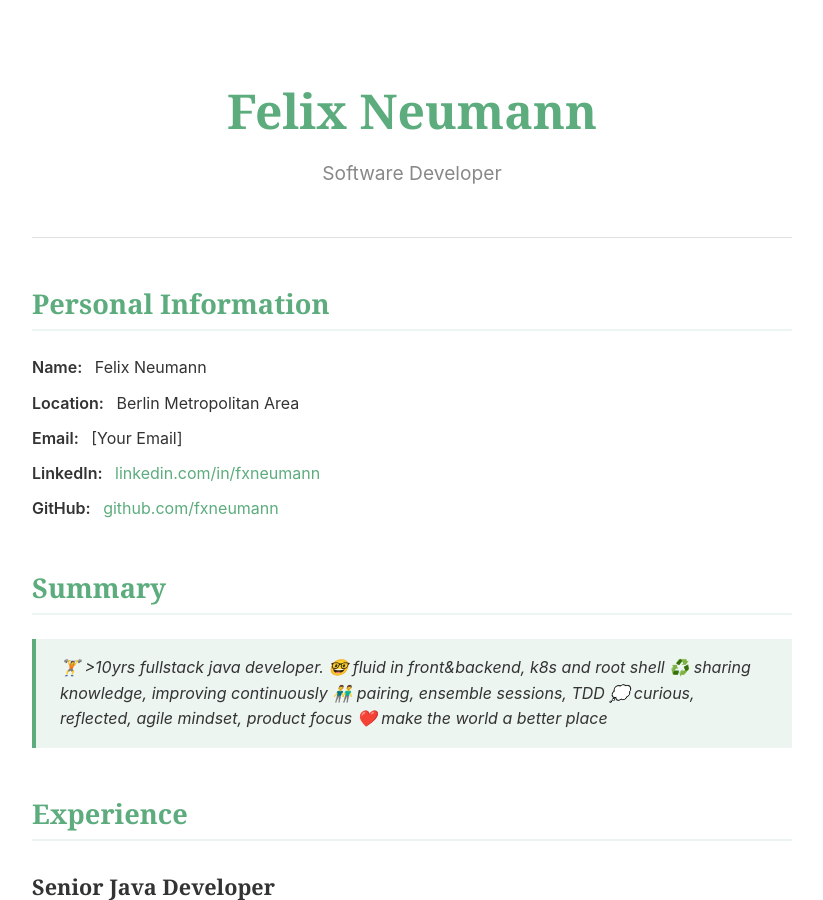
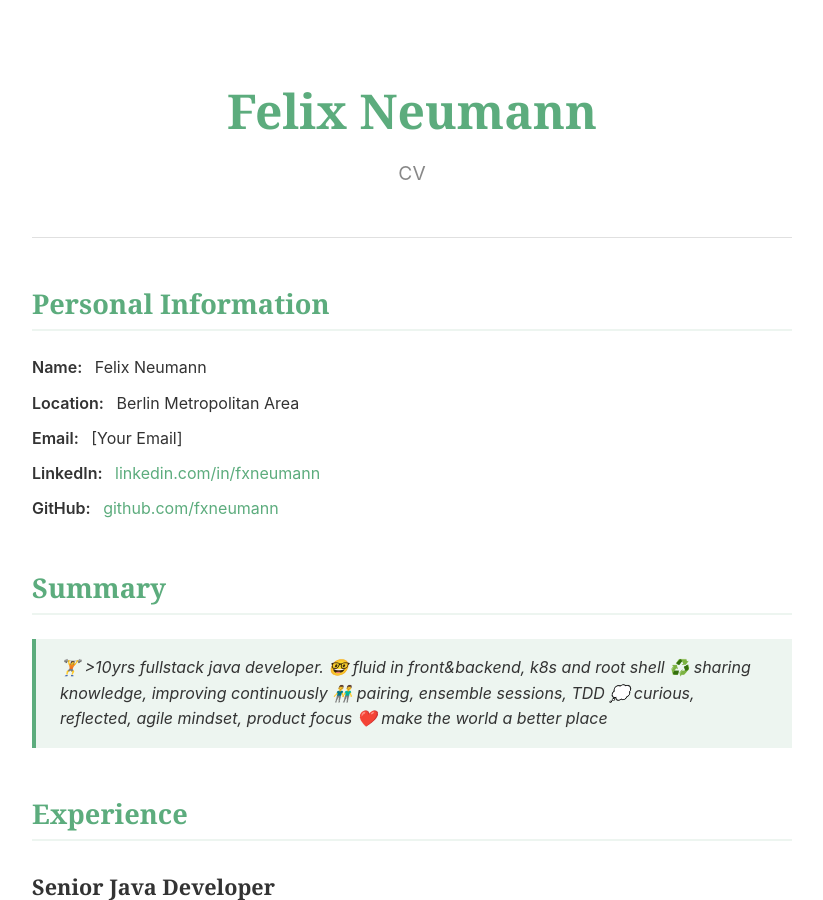
Before and after one commit to fxnn/fxnn.github.io, a Jekyll site: the page built from cv.md, in a window 1280 px wide and 900 px high. Shown: the whole window, without its empty margins (228-1051 px from the left). Built offline with Jekyll 4.4.1, drawn with Linux system fonts in a browser that asks for light colours.

Commit message:
feat: Make header subtitle dynamic based on page

```diff
--- a/_layouts/default.html
+++ b/_layouts/default.html
@@ -12,7 +12,11 @@
   <body>
     <header>
         <h1 class="site-title"><a href="{{ '/' | relative_url }}">{{ site.title }}</a></h1>
-        <p class="site-subtitle">{{ site.description }}</p>
+        {% if page.url == '/' %}
+          <p class="site-subtitle">{{ site.description }}</p>
+        {% else %}
+          <p class="site-subtitle">{{ page.title }}</p>
+        {% endif %}
     </header>
     <main>
         {{ content }}
```
